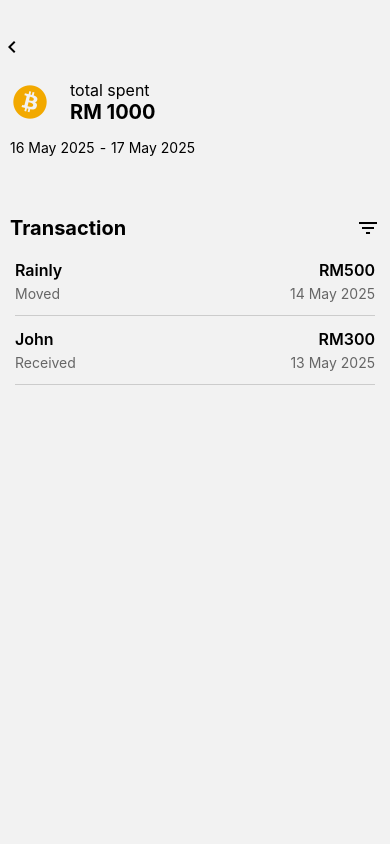
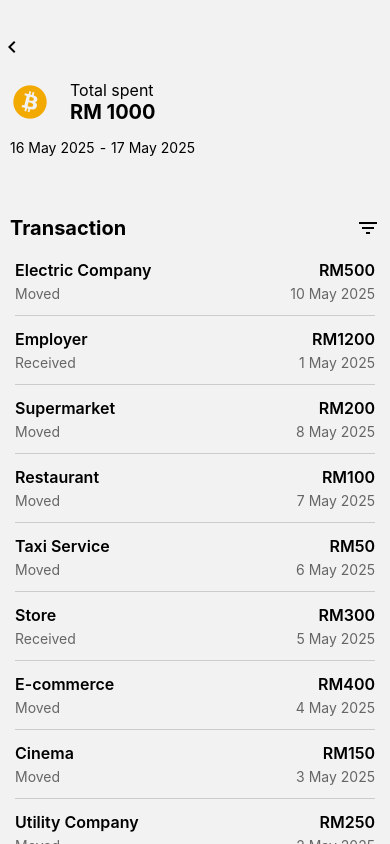
Before and after one commit to KohTzyyShen/biometric_transaction_history, a React Native app: screen / in a window 390 px wide. Both pictures are taken after a click on the button "SHOW MY TRANSACTION". Built offline with nearby package versions, Linux system fonts and the light colour scheme.

Commit message:
Transaction History feature (hardcode) 2

```diff
--- a/src/component/TransactionHistoryDataCard.tsx
+++ b/src/component/TransactionHistoryDataCard.tsx
@@ -22,7 +22,6 @@ export default function TransactionHistoryDataCard({ data }: Props) {
             <Text style={styles.amount}>{item.amount}</Text>
           </View>
 
-          {/* 新增的 column 包裹 transactionType 和 line */}
           <View style={styles.transactionAndLine}>
             <View style={styles.row}>
               <Text style={styles.transactionType}>{item.transactionType}</Text>
@@ -49,7 +48,7 @@ const styles = StyleSheet.create({
   },
   transactionAndLine: {
     flexDirection: 'column',
-    gap: 13,  // 这里是你想要的间距
+    gap: 13,
   },
   row: {
     flexDirection: 'row',
--- a/src/component/TransactionHistoryDataSummary.tsx
+++ b/src/component/TransactionHistoryDataSummary.tsx
@@ -8,7 +8,7 @@ export default function TransactionHistoryDataSummary() {
       <View style={styles.row}>
         <MaterialCommunityIcons name="bitcoin" size={40} color="#f2a900" />
         <View style={styles.totalSpentColumn}>
-          <Text style={styles.totalSpentText}>total spent</Text>
+          <Text style={styles.totalSpentText}>Total spent</Text>
           <Text style={styles.totalSpentAmount}>RM 1000</Text>
         </View>
       </View>
@@ -24,7 +24,7 @@ export default function TransactionHistoryDataSummary() {
 
 const styles = StyleSheet.create({
   container: {
-    marginTop: 15,  // 和原来保持一致
+    marginTop: 15,
   },
   row: {
     flexDirection: 'row',
--- /dev/null
+++ b/src/data/Portfolio.json
@@ -0,0 +1,228 @@
+{
+  "Login": {
+    "username": "KohTzyyShen",
+    "passcode": "123456"
+  },
+  "TransactionData": [
+    {
+      "UserId": "KohTzyyShen",
+      "Amount": "RM500",
+      "TransactionType": "Moved",
+      "TransactionDetail": "Payment to Electric Company",
+      "SenderReceiver": "Electric Company",
+      "DateTime": "2025-05-10T14:30:00",
+      "PaymentID": "PMT001",
+      "BankRef": "BR001",
+      "Status": "Completed"
+    },
+    {
+      "UserId": "KohTzyyShen",
+      "Amount": "RM1200",
+      "TransactionType": "Received",
+      "TransactionDetail": "Salary May 2025",
+      "SenderReceiver": "Employer",
+      "DateTime": "2025-05-01T09:00:00",
+      "PaymentID": "PMT002",
+      "BankRef": "BR002",
+      "Status": "Completed"
+    },
+    {
+      "UserId": "KohTzyyShen",
+      "Amount": "RM200",
+      "TransactionType": "Moved",
+      "TransactionDetail": "Grocery Shopping",
+      "SenderReceiver": "Supermarket",
+      "DateTime": "2025-05-08T18:45:00",
+      "PaymentID": "PMT003",
+      "BankRef": "BR003",
+      "Status": "Completed"
+    },
+    {
+      "UserId": "KohTzyyShen",
+      "Amount": "RM100",
+      "TransactionType": "Moved",
+      "TransactionDetail": "Dinner at Restaurant",
+      "SenderReceiver": "Restaurant",
+      "DateTime": "2025-05-07T20:00:00",
+      "PaymentID": "PMT004",
+      "BankRef": "BR004",
+      "Status": "Completed"
+    },
+    {
+      "UserId": "KohTzyyShen",
+      "Amount": "RM50",
+      "TransactionType": "Moved",
+      "TransactionDetail": "Taxi Fare",
+      "SenderReceiver": "Taxi Service",
+      "DateTime": "2025-05-06T22:15:00",
+      "PaymentID": "PMT005",
+      "BankRef": "BR005",
+      "Status": "Completed"
+    },
+    {
+      "UserId": "KohTzyyShen",
+      "Amount": "RM300",
+      "TransactionType": "Received",
+      "TransactionDetail": "Refund from Store",
+      "SenderReceiver": "Store",
+      "DateTime": "2025-05-05T12:30:00",
+      "PaymentID": "PMT006",
+      "BankRef": "BR006",
+      "Status": "Completed"
+    },
+    {
+      "UserId": "KohTzyyShen",
+      "Amount": "RM400",
+      "TransactionType": "Moved",
+      "TransactionDetail": "Online Shopping",
+      "SenderReceiver": "E-commerce",
+      "DateTime": "2025-05-04T15:20:00",
+      "PaymentID": "PMT007",
+      "BankRef": "BR007",
+      "Status": "Completed"
+    },
+    {
+      "UserId": "KohTzyyShen",
+      "Amount": "RM150",
+      "TransactionType": "Moved",
+      "TransactionDetail": "Movie Tickets",
+      "SenderReceiver": "Cinema",
+      "DateTime": "2025-05-03T19:00:00",
+      "PaymentID": "PMT008",
+      "BankRef": "BR008",
+      "Status": "Completed"
+    },
+    {
+      "UserId": "KohTzyyShen",
+      "Amount": "RM250",
+      "TransactionType": "Moved",
+      "TransactionDetail": "Utility Bill",
+      "SenderReceiver": "Utility Company",
+      "DateTime": "2025-05-02T10:00:00",
+      "PaymentID": "PMT009",
+      "BankRef": "BR009",
+      "Status": "Completed"
+    },
+    {
+      "UserId": "KohTzyyShen",
+      "Amount": "RM700",
+      "TransactionType": "Received",
+      "TransactionDetail": "Bonus Payment",
+      "SenderReceiver": "Employer",
+      "DateTime": "2025-04-30T09:00:00",
+      "PaymentID": "PMT010",
+      "BankRef": "BR010",
+      "Status": "Completed"
+    },
+    {
+      "UserId": "KohTzyyShen",
+      "Amount": "RM600",
+      "TransactionType": "Moved",
+      "TransactionDetail": "Car Maintenance",
+      "SenderReceiver": "Auto Service",
+      "DateTime": "2025-04-29T11:30:00",
+      "PaymentID": "PMT011",
+      "BankRef": "BR011",
+      "Status": "Completed"
+    },
+    {
+      "UserId": "KohTzyyShen",
+      "Amount": "RM350",
+      "TransactionType": "Moved",
+      "TransactionDetail": "Gift Purchase",
+      "SenderReceiver": "Gift Shop",
+      "DateTime": "2025-04-28T17:00:00",
+      "PaymentID": "PMT012",
+      "BankRef": "BR012",
+      "Status": "Completed"
+    },
+    {
+      "UserId": "KohTzyyShen",
+      "Amount": "RM80",
+      "TransactionType": "Moved",
+      "TransactionDetail": "Coffee Shop",
+      "SenderReceiver": "Cafe",
+      "DateTime": "2025-04-27T08:30:00",
+      "PaymentID": "PMT013",
+      "BankRef": "BR013",
+      "Status": "Completed"
+    },
+    {
+      "UserId": "KohTzyyShen",
+      "Amount": "RM900",
+      "TransactionType": "Received",
+      "TransactionDetail": "Freelance Project",
+      "SenderReceiver": "Client",
+      "DateTime": "2025-04-26T14:45:00",
+      "PaymentID": "PMT014",
+      "BankRef": "BR014",
+      "Status": "Completed"
+    },
+    {
+      "UserId": "KohTzyyShen",
+      "Amount": "RM45",
+      "TransactionType": "Moved",
+      "TransactionDetail": "Parking Fee",
+      "SenderReceiver": "Parking Lot",
+      "DateTime": "2025-04-25T16:00:00",
+      "PaymentID": "PMT015",
+      "BankRef": "BR015",
+      "Status": "Completed"
+    },
+    {
+      "UserId": "KohTzyyShen",
+      "Amount": "RM100",
+      "TransactionType": "Moved",
+      "TransactionDetail": "Library Fee",
+      "SenderReceiver": "Library",
+      "DateTime": "2025-04-24T10:00:00",
+      "PaymentID": "PMT016",
+      "BankRef": "BR016",
+      "Status": "Completed"
+    },
+    {
+      "UserId": "KohTzyyShen",
+      "Amount": "RM200",
+      "TransactionType": "Moved",
+      "TransactionDetail": "Gym Membership",
+      "SenderReceiver": "Gym",
+      "DateTime": "2025-04-23T18:00:00",
+      "PaymentID": "PMT017",
+      "BankRef": "BR017",
+      "Status": "Completed"
+    },
+    {
+      "UserId": "KohTzyyShen",
+      "Amount": "RM400",
+      "TransactionType": "Received",
+      "TransactionDetail": "Sold Old Laptop",
+      "SenderReceiver": "Buyer",
+      "DateTime": "2025-04-22T14:30:00",
+      "PaymentID": "PMT018",
+      "BankRef": "BR018",
+      "Status": "Completed"
+    },
+    {
+      "UserId": "KohTzyyShen",
+      "Amount": "RM60",
+      "TransactionType": "Moved",
+      "TransactionDetail": "Mobile Data Top-up",
+      "SenderReceiver": "Telco",
+      "DateTime": "2025-04-21T09:15:00",
+      "PaymentID": "PMT019",
+      "BankRef": "BR019",
+      "Status": "Completed"
+    },
+    {
+      "UserId": "KohTzyyShen",
+      "Amount": "RM500",
+      "TransactionType": "Moved",
+      "TransactionDetail": "Water Bill",
+      "SenderReceiver": "Water Company",
+      "DateTime": "2025-04-20T11:00:00",
+      "PaymentID": "PMT020",
+      "BankRef": "BR020",
+      "Status": "Completed"
+    }
+  ]
+}
--- a/src/screens/TransactionHistoryScreen.tsx
+++ b/src/screens/TransactionHistoryScreen.tsx
@@ -1,40 +1,57 @@
-import React from 'react';
-import { SafeAreaView, View, Text, TouchableOpacity, StyleSheet } from 'react-native';
-import { MaterialCommunityIcons, MaterialIcons } from '@expo/vector-icons';
-import TransactionHistoryDataCard from '../component/TransactionHistoryDataCard';
-import TransactionHistoryDataSummary from '../component/TransactionHistoryDataSummary';  // 新引入
+import React from "react";
+import {
+  SafeAreaView,
+  View,
+  Text,
+  TouchableOpacity,
+  StyleSheet,
+  ScrollView,
+} from "react-native";
+import { MaterialCommunityIcons, MaterialIcons } from "@expo/vector-icons";
+import TransactionHistoryDataCard from "../component/TransactionHistoryDataCard";
+import TransactionHistoryDataSummary from "../component/TransactionHistoryDataSummary";
 
-const dummyData = [
-  {
-    senderReceiver: 'Rainly',
-    amount: 'RM500',
-    transactionType: 'Moved',
-    dateTime: '14 May 2025',
-  },
-  {
-    senderReceiver: 'John',
-    amount: 'RM300',
-    transactionType: 'Received',
-    dateTime: '13 May 2025',
-  },
-];
+import PortfolioData from "../data/Portfolio.json";
 
 export default function TransactionHistoryScreen({ navigation }: any) {
+  {
+    /* Get Transaction Data Required*/
+  }
+  const filteredData = PortfolioData.TransactionData.map((tx) => ({
+    senderReceiver: tx.SenderReceiver,
+    amount: tx.Amount,
+    transactionType: tx.TransactionType,
+    dateTime: new Date(tx.DateTime).toLocaleDateString("en-GB", {
+      day: "numeric",
+      month: "short",
+      year: "numeric",
+    }),
+  }));
+
   return (
     <SafeAreaView style={styles.container}>
-      <TouchableOpacity style={styles.backIcon} onPress={() => navigation.goBack()}>
+      <TouchableOpacity
+        style={styles.backIcon}
+        onPress={() => navigation.goBack()}
+      >
         <MaterialCommunityIcons name="chevron-left" size={24} color="black" />
       </TouchableOpacity>
 
-      {/* 调用拆分后的组件 */}
+      {/* Transaction History Data Summary*/}
       <TransactionHistoryDataSummary />
 
+      {/* Transaction Section*/}
       <View style={styles.transactionSection}>
+        {/* Transaction Header*/}
         <View style={styles.transactionHeader}>
           <Text style={styles.transactionTitle}>Transaction</Text>
           <MaterialIcons name="filter-list" size={24} color="black" />
         </View>
-        <TransactionHistoryDataCard data={dummyData} />
+
+        {/*Transaction Data*/}
+        <ScrollView style={{ flex: 1 }}>
+          <TransactionHistoryDataCard data={filteredData} />
+        </ScrollView>
       </View>
     </SafeAreaView>
   );
@@ -57,14 +74,14 @@ const styles = StyleSheet.create({
     flex: 1,
   },
   transactionHeader: {
-    flexDirection: 'row',
-    justifyContent: 'space-between',
-    alignItems: 'center',
-    width: '100%',
+    flexDirection: "row",
+    justifyContent: "space-between",
+    alignItems: "center",
+    width: "100%",
     paddingHorizontal: 5,
   },
   transactionTitle: {
     fontSize: 20,
-    fontWeight: 'bold',
+    fontWeight: "bold",
   },
 });
```
Also changed, not shown: App.tsx (+12 -9 lines).
